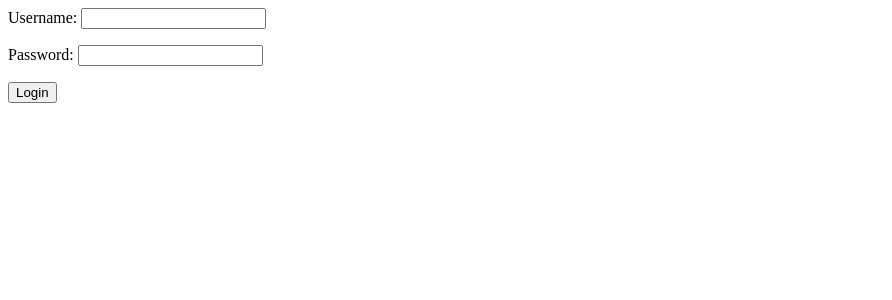
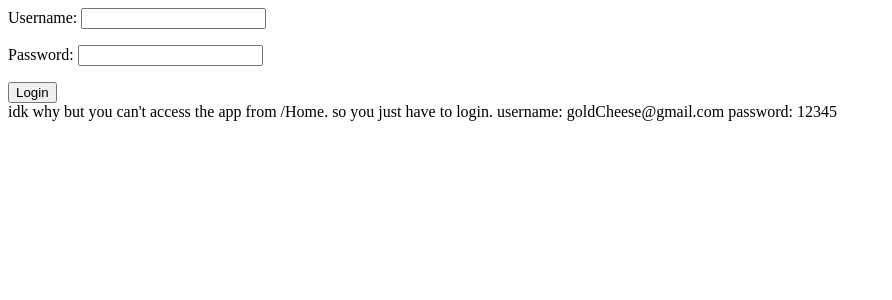
Before and after one commit to brianh27/AI-STUDY-TOOLS, a React (Vite) app: page / in a window 1280 px wide. Shown: the top 300 px of the page, without its empty margins (0-892 px from the left). Built offline with nearby package versions, Linux system fonts and the light colour scheme.

Commit message:
Update login.jsx

```diff
--- a/src/login.jsx
+++ b/src/login.jsx
@@ -37,6 +37,9 @@ const Login=()=>{
               <button type="submit">Login</button>
 
       </form>
+        idk why but you can't access the app from /Home. so you just have to login.
+        username: goldCheese@gmail.com
+        password: 12345
     </div>
     )
 }
```
